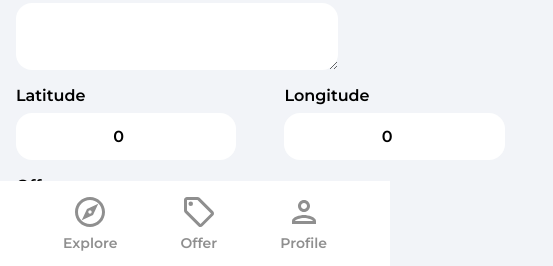
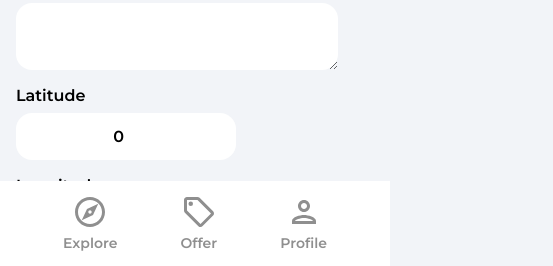
Before and after one commit to fiskryeziu/house_marketplace, a React (Create React App) app: page /create-listing in a window 390 px wide. Shown: the part 578-844 px from the top of the page, 553 px wide, since content can reach past the window. Built offline with nearby package versions, Linux system fonts and the light colour scheme; no server answers; sample sign-in values are in the browser's storage; the HTML template or start-up script is replaced by a standard one.

Commit message:
mobile query fix

```diff
--- a/src/index.css
+++ b/src/index.css
@@ -851,3 +851,11 @@ ul.listingList {
     font-size: 12px;
   }
 }
+
+@media (max-width:600px) {
+  .formLatLng {
+    display: flex;
+    flex-direction: column;
+
+  }
+}
```
